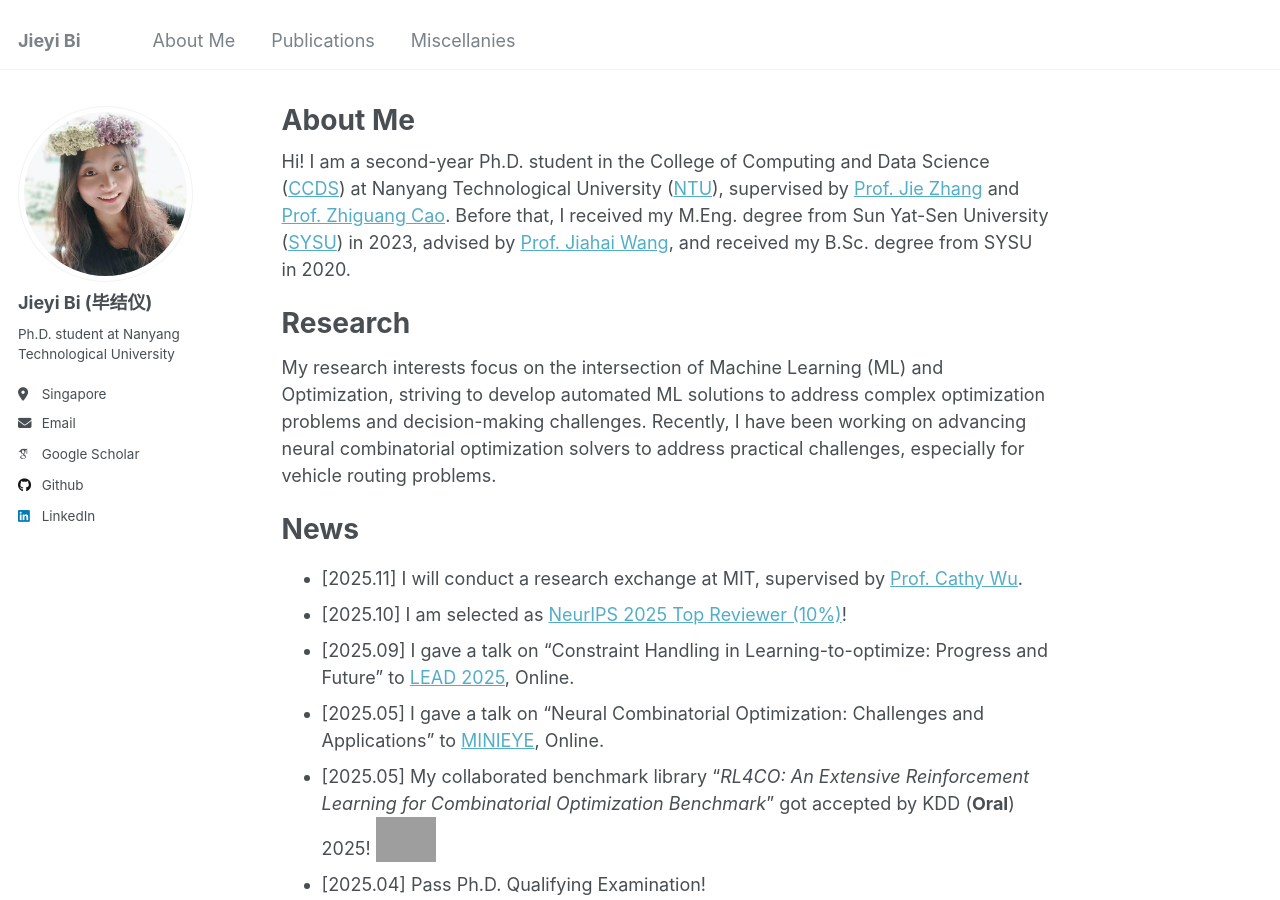
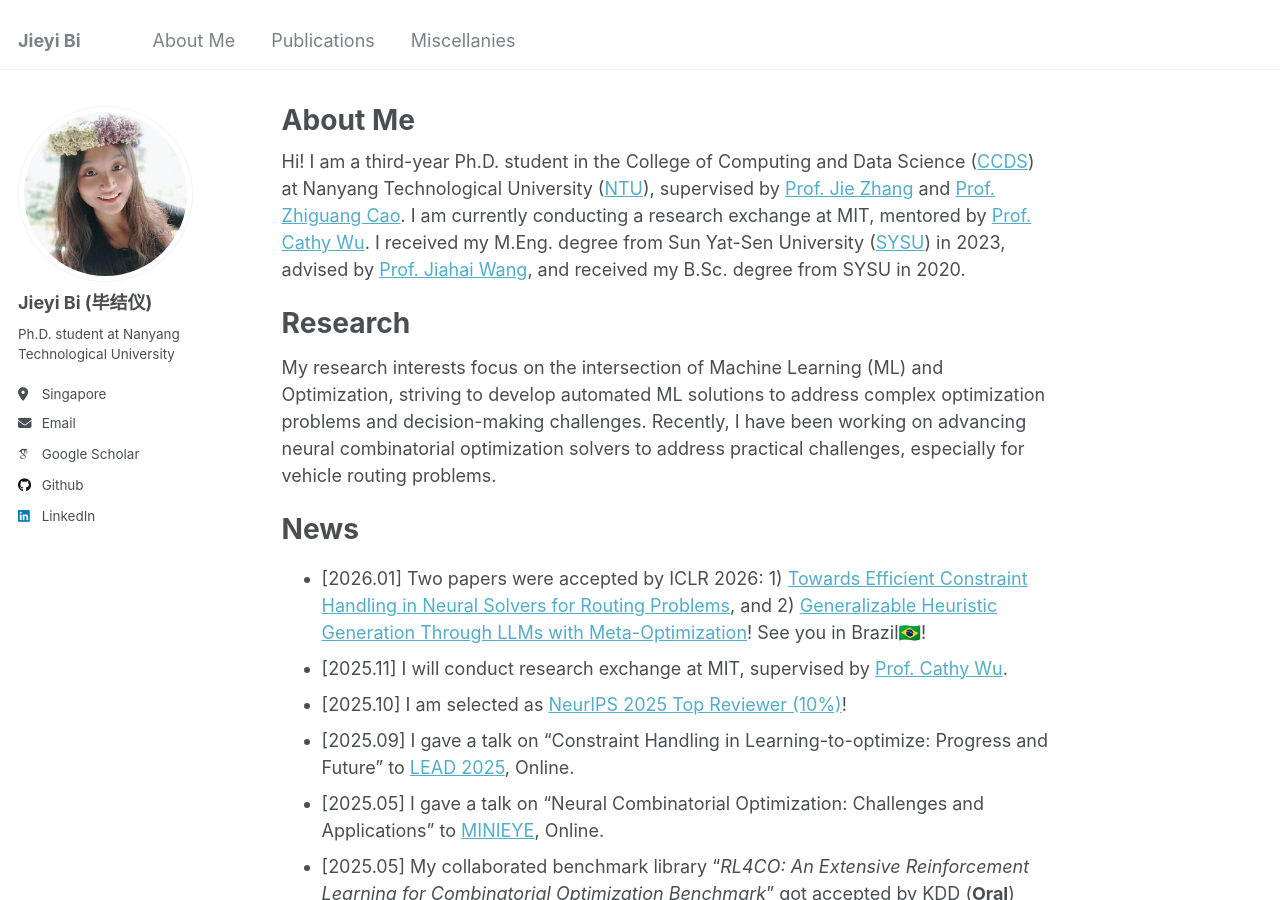
Before and after one commit to jieyibi/jieyibi.github.io, a Jekyll site: the page built from _pages/about.md, in a window 1280 px wide and 900 px high. Built offline with Jekyll 4.4.1, drawn with Linux system fonts in a browser that asks for light colours; some web fonts are replaced; grey boxes are pictures that could not be loaded.

Commit message:
Update iclr

```diff
--- a/_pages/about.md
+++ b/_pages/about.md
@@ -7,7 +7,7 @@ redirect_from:
   - /about.html
 ---
 
-Hi! I am a second-year Ph.D. student in the College of Computing and Data Science ([CCDS](https://www.ntu.edu.sg/computing)) at Nanyang Technological University ([NTU](https://www.ntu.edu.sg/)), supervised by [Prof. Jie Zhang](https://personal.ntu.edu.sg/zhangj/) and [Prof. Zhiguang Cao](https://zhiguangcaosg.github.io/). Before that, I received my M.Eng. degree from Sun Yat-Sen University ([SYSU](https://www.sysu.edu.cn/sysuen/)) in 2023, advised by [Prof. Jiahai Wang](https://www.semanticscholar.org/author/Jiahai-Wang/2815388), and received my B.Sc. degree from SYSU in 2020.
+Hi! I am a third-year Ph.D. student in the College of Computing and Data Science ([CCDS](https://www.ntu.edu.sg/computing)) at Nanyang Technological University ([NTU](https://www.ntu.edu.sg/)), supervised by [Prof. Jie Zhang](https://personal.ntu.edu.sg/zhangj/) and [Prof. Zhiguang Cao](https://zhiguangcaosg.github.io/). I am currently conducting a research exchange at MIT, mentored by [Prof. Cathy Wu](https://cathywu.github.io/). I received my M.Eng. degree from Sun Yat-Sen University ([SYSU](https://www.sysu.edu.cn/sysuen/)) in 2023, advised by [Prof. Jiahai Wang](https://www.semanticscholar.org/author/Jiahai-Wang/2815388), and received my B.Sc. degree from SYSU in 2020.
 
 
 Research
@@ -17,7 +17,8 @@ My research interests focus on the intersection of Machine Learning (ML) and Opt
 
 News
 ======
-* [2025.11] I will conduct a research exchange at MIT, supervised by [Prof. Cathy Wu](https://www.wucathy.com/).
+* [2026.01] Two papers were accepted by ICLR 2026: 1) [Towards Efficient Constraint Handling in Neural Solvers for Routing Problems](https://openreview.net/forum?id=raDFGuQxvD), and 2) [Generalizable Heuristic Generation Through LLMs with Meta-Optimization](https://openreview.net/forum?id=tIQZ7pVN6S)! See you in Brazil🇧🇷!
+* [2025.11] I will conduct research exchange at MIT, supervised by [Prof. Cathy Wu](https://cathywu.github.io/).
 * [2025.10] I am selected as [NeurIPS 2025 Top Reviewer (10%)](https://neurips.cc/Conferences/2025/ProgramCommittee#top-reviewer)!
 * [2025.09] I gave a talk on "Constraint Handling in Learning-to-optimize: Progress and Future" to [LEAD 2025](https://sites.google.com/view/leadworkshop2025), Online.
 * [2025.05] I gave a talk on "Neural Combinatorial Optimization: Challenges and Applications" to [MINIEYE](https://www.minieye.cc/), Online.
```
